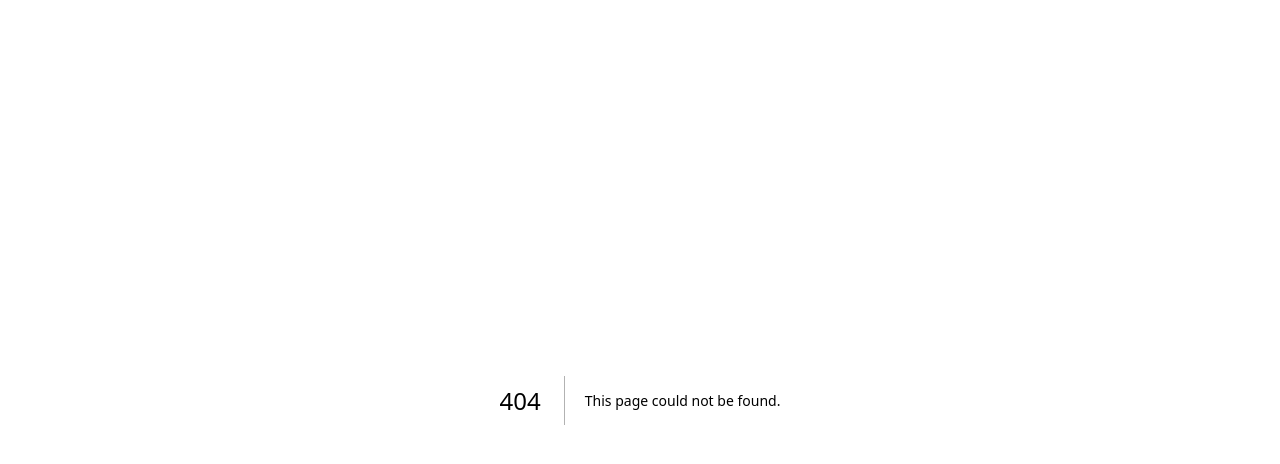
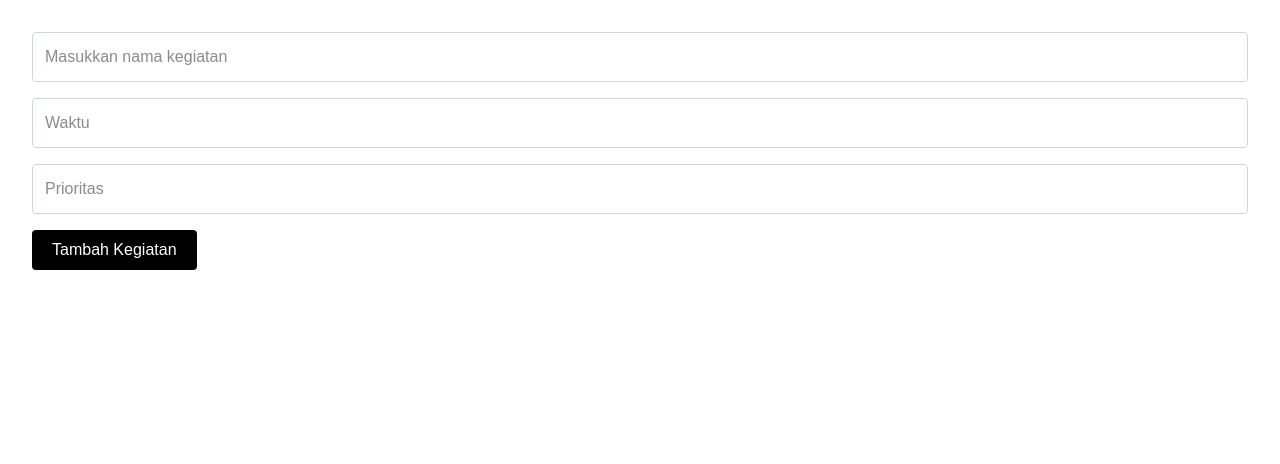
Before and after one commit to usepsofyaan/todolist, a Next.js app: page /tambah in a window 1280 px wide. Before the commit this address had no page. Shown: the top 464 px of the page. Built offline with nearby package versions, Linux system fonts and the light colour scheme.

Commit message:
Setup project structure and add basic configuration

```diff
--- a/app/page.js
+++ b/app/page.js
@@ -1,8 +1,34 @@
+"use client";
 import Image from "next/image";
+import { useState } from "react";
+import { useRouter } from "next/navigation";
 
 export default function Home() {
+  const [kegiatan, setKegiatan] = useState("");
+  const [daftarKegiatan, setDaftarKegiatan] = useState([]);
+  const router = useRouter();
+
+  const handleTambah = () => {
+    router.push("/tambah"); // Arahkan ke screen tambah
+  };
   return (
     <div className="font-sans grid grid-rows-[20px_1fr_20px] items-center justify-items-center min-h-screen p-8 pb-20 gap-16 sm:p-20">
+      <div className="p-8 max-w-md mx-auto">
+        <div className="flex gap-2 mb-4">
+          <input type="text" className="flex-1 bg-white text-black border border-[#D9D9D9] p-4 rounded" placeholder="Masukkan kegiatan kamu" value={kegiatan} onChange={(e) => setKegiatan(e.target.value)} />
+          <button type="button" onClick={handleTambah} className="bg-black text-white px-5 rounded">
+            +
+          </button>
+        </div>
+
+        <ul className="space-y-2">
+          {daftarKegiatan.map((item, index) => (
+            <li key={index} className="bg-gray-100 text-black p-4 rounded shadow-sm">
+              {item}
+            </li>
+          ))}
+        </ul>
+      </div>
       <footer className="row-start-3 flex gap-[24px] flex-wrap items-center justify-center">
         <a
           className="flex items-center gap-2 hover:underline hover:underline-offset-4"
--- /dev/null
+++ b/app/tambah/page.js
@@ -0,0 +1,54 @@
+"use client";
+import { useState } from "react";
+import { supabase } from "../../lib/supabase";
+import { useRouter } from "next/navigation";
+
+export default function tambah() {
+  const [kegiatan, setKegiatan] = useState("");
+  const [daftarKegiatan, setDaftarKegiatan] = useState([]);
+  const [waktu, setWaktu] = useState("");
+  const [prioritas, setPrioritas] = useState("");
+  const [loading, setLoading] = useState(false);
+  const router = useRouter();
+
+  const tambahKegiatan = async () => {
+    if (!kegiatan.trim() || !waktu.trim() || !prioritas.trim()) return;
+
+    setLoading(true);
+
+    const { data, error } = await supabase
+      .from("kegiatan") // Ganti sesuai nama tabel kamu
+      .insert([
+        {
+          nama: kegiatan,
+          waktu,
+          prioritas,
+        },
+      ]);
+
+    setLoading(false);
+
+    if (error) {
+      alert("Gagal menambahkan kegiatan");
+      console.error(error);
+      return;
+    }
+
+    // Reset input dan kembali ke home
+    setKegiatan("");
+    setWaktu("");
+    setPrioritas("");
+    router.push("/");
+  };
+
+  return (
+    <div className="p-8 space-y-4">
+      <input type="text" placeholder="Masukkan nama kegiatan" className="w-full border border-gray-300 p-3 rounded" value={kegiatan} onChange={(e) => setKegiatan(e.target.value)} />
+      <input type="text" placeholder="Waktu" className="w-full border border-gray-300 p-3 rounded" value={waktu} onChange={(e) => setWaktu(e.target.value)} />
+      <input type="text" placeholder="Prioritas" className="w-full border border-gray-300 p-3 rounded" value={prioritas} onChange={(e) => setPrioritas(e.target.value)} />
+      <button type="button" onClick={tambahKegiatan} className="bg-black text-white px-5 py-2 rounded disabled:opacity-50" disabled={loading}>
+        {loading ? "Menyimpan..." : "Tambah Kegiatan"}
+      </button>
+    </div>
+  );
+}
--- /dev/null
+++ b/lib/supabase.js
@@ -0,0 +1,5 @@
+import { createClient } from "@supabase/supabase-js";
+
+const supabaseUrl = "https://awzzxgwguthqkwgkbnfo.supabase.co"; // Ganti dengan URL proyek kamu
+const supabaseKey = "eyJhbGciOiJIUzI1NiIsInR5cCI6IkpXVCJ9.eyJpc3MiOiJzdXBhYmFzZSIsInJlZiI6ImF3enp4Z3dndXRocWt3Z2tibmZvIiwicm9sZSI6ImFub24iLCJpYXQiOjE3NTMwODU1MzQsImV4cCI6MjA2ODY2MTUzNH0.RrwCyLQC0s8PgVIngmBaLIOEzLRv-6HAGS25g0IIIOU"; // Ganti dengan public anon key kamu
+export const supabase = createClient(supabaseUrl, supabaseKey);
```
Also changed, not shown: package.json (+5 -4 lines), 1 other file (tests, documents, lock files or other folders).
